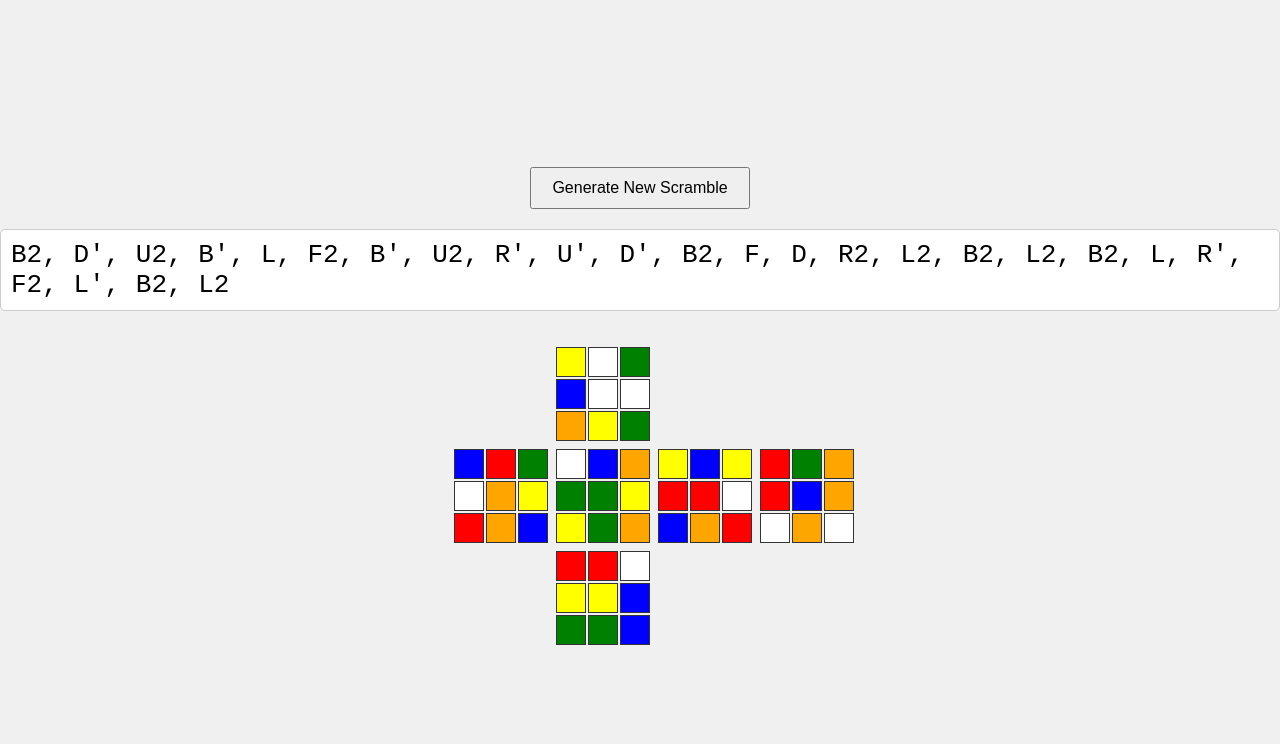
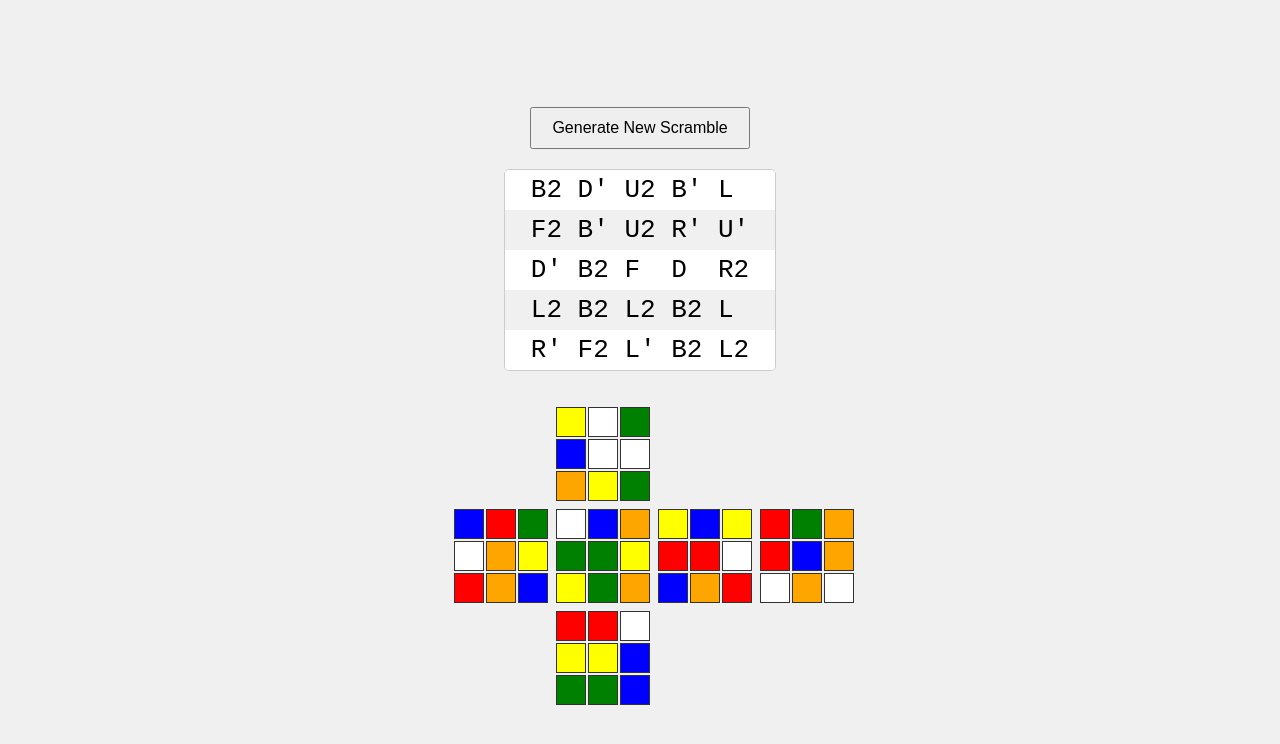
Before and after one commit to denversc/cube-scrambler, a plain HTML site: page index.html in a window 1280 px wide. Drawn offline with Linux system fonts and the light colour scheme.

Commit message:
stripe sequence

```diff
--- a/index-zhgxnme8.js
+++ b/index-n5jyzppw.js
@@ -790,49 +790,78 @@ function getFace(cube, face) {
   return cube.slice(range[0], range[1]);
 }
 
-// src/web_index.ts
-var SCRAMBLE_TEXT_ELEMENT_ID = "scramble-sequence";
-var CUBE_ELEMENT_ID = "cube-container";
-var GENERATE_BUTTON_ELEMENT_ID = "generate-button";
-function generateAndDrawScramble() {
-  const scrambleContainer = document.getElementById(SCRAMBLE_TEXT_ELEMENT_ID);
-  if (!scrambleContainer) {
-    throw new Error(`getElementById(${inspect(SCRAMBLE_TEXT_ELEMENT_ID)}) returned null [errvxvy9gq]`);
+// src/browser/scramble_renderer.ts
+function renderCube(cube, element) {
+  element.innerHTML = "";
+  for (const faceName of RENDER_CUBE_FACE_ORDER) {
+    const faceElement = document.createElement("div");
+    faceElement.classList.add("face", `${faceName.toLowerCase()}-face`);
+    faceElement.style.padding = "16px";
+    const stickers = getFace(cube, faceName);
+    for (const stickerColor of stickers) {
+      const stickerElement = document.createElement("div");
+      stickerElement.classList.add("sticker", `sticker-${stickerColor}`);
+      faceElement.append(stickerElement);
+    }
+    element.append(faceElement);
   }
+}
+function renderScrambleText(scramble, element, options) {
+  const maximumMovesPerLine = options?.maximumMovesPerLine ?? 5;
+  if (!Number.isInteger(maximumMovesPerLine) || maximumMovesPerLine < 1) {
+    throw new Error(`invalid maximum moves per line: ${inspect(maximumMovesPerLine)} [err23xgq9y]`);
+  }
+  element.innerHTML = "";
+  for (let index = 0;index < scramble.length; index += maximumMovesPerLine) {
+    const chunk = scramble.slice(index, index + maximumMovesPerLine);
+    const lineElement = document.createElement("div");
+    lineElement.classList.add("scramble-line");
+    lineElement.textContent = NON_BREAKING_SPACE + chunk.map((s) => s.padEnd(3, NON_BREAKING_SPACE)).join("");
+    element.append(lineElement);
+  }
+}
+var RENDER_CUBE_FACE_ORDER = Object.freeze([
+  "Up",
+  "Left",
+  "Front",
+  "Right",
+  "Back",
+  "Down"
+]);
+var NON_BREAKING_SPACE = " ";
+
+// src/browser/ui.ts
+function loadUi() {
+  return {
+    cubeContainer: getElementById("cube-container"),
+    generateButton: getElementById("generate-button"),
+    scrambleText: getElementById("scramble-sequence")
+  };
+}
+function getElementById(id) {
+  const element = document.querySelector("#" + id);
+  if (!element) {
+    throw new Error(`unable to find element with ID ${inspect(id)} [errktkyf2g]`);
+  }
+  return element;
+}
+
+// src/browser/index.ts
+function generateAndRenderScramble(ui) {
   const scramble = generateScramble();
-  scrambleContainer.textContent = scramble.join(", ");
   const cube = solvedCube();
   for (const move of scramble) {
     transform(cube, move);
   }
-  draw(cube);
-}
-function draw(cube) {
-  const container = document.getElementById(CUBE_ELEMENT_ID);
-  if (!container) {
-    throw new Error(`getElementById(${inspect(CUBE_ELEMENT_ID)}) returned null [errx5yqetg]`);
-  }
-  container.innerHTML = "";
-  const faceOrder = ["Up", "Left", "Front", "Right", "Back", "Down"];
-  for (const faceName of faceOrder) {
-    const faceElement = document.createElement("div");
-    faceElement.classList.add("face", `${faceName.toLowerCase()}-face`);
-    faceElement.style.padding = "16px";
-    const stickers = getFace(cube, faceName);
-    for (const color of stickers) {
-      const stickerElement = document.createElement("div");
-      stickerElement.classList.add("sticker", `sticker-${color}`);
-      faceElement.appendChild(stickerElement);
-    }
-    container.appendChild(faceElement);
-  }
+  renderScrambleText(scramble, ui.scrambleText);
+  renderCube(cube, ui.cubeContainer);
 }
 function main() {
-  generateAndDrawScramble();
-  const generateButton = document.getElementById(GENERATE_BUTTON_ELEMENT_ID);
-  if (!generateButton) {
-    throw new Error(`getElementById(${inspect(GENERATE_BUTTON_ELEMENT_ID)}) returned null [erravh3zqf]`);
-  }
-  generateButton.addEventListener("click", generateAndDrawScramble);
+  const ui = loadUi();
+  ui.generateButton.addEventListener("click", (event) => {
+    event.preventDefault();
+    generateAndRenderScramble(ui);
+  });
+  generateAndRenderScramble(ui);
 }
 main();
--- a/index.html
+++ b/index.html
@@ -17,12 +17,20 @@
       }
       #scramble-sequence {
         margin-bottom: 20px;
-        font-size: 2.0em;
+        font-size: 2em;
         font-family: monospace;
-        padding: 10px;
-        background-color: #fff;
         border: 1px solid #ccc;
         border-radius: 5px;
+        overflow: hidden;
+      }
+      .scramble-line {
+        padding: 5px 10px;
+      }
+      .scramble-line:nth-child(odd) {
+        background-color: #fff;
+      }
+      .scramble-line:nth-child(even) {
+        background-color: #f0f0f0;
       }
       #generate-button {
         margin-bottom: 20px;
@@ -86,7 +94,7 @@
         background-color: #ffa500;
       }
     </style>
-  <script type="module" crossorigin src="./index-zhgxnme8.js"></script></head>
+  <script type="module" crossorigin src="./index-n5jyzppw.js"></script></head>
   <body>
     <button id="generate-button">Generate New Scramble</button>
     <div id="scramble-sequence"></div>
```
